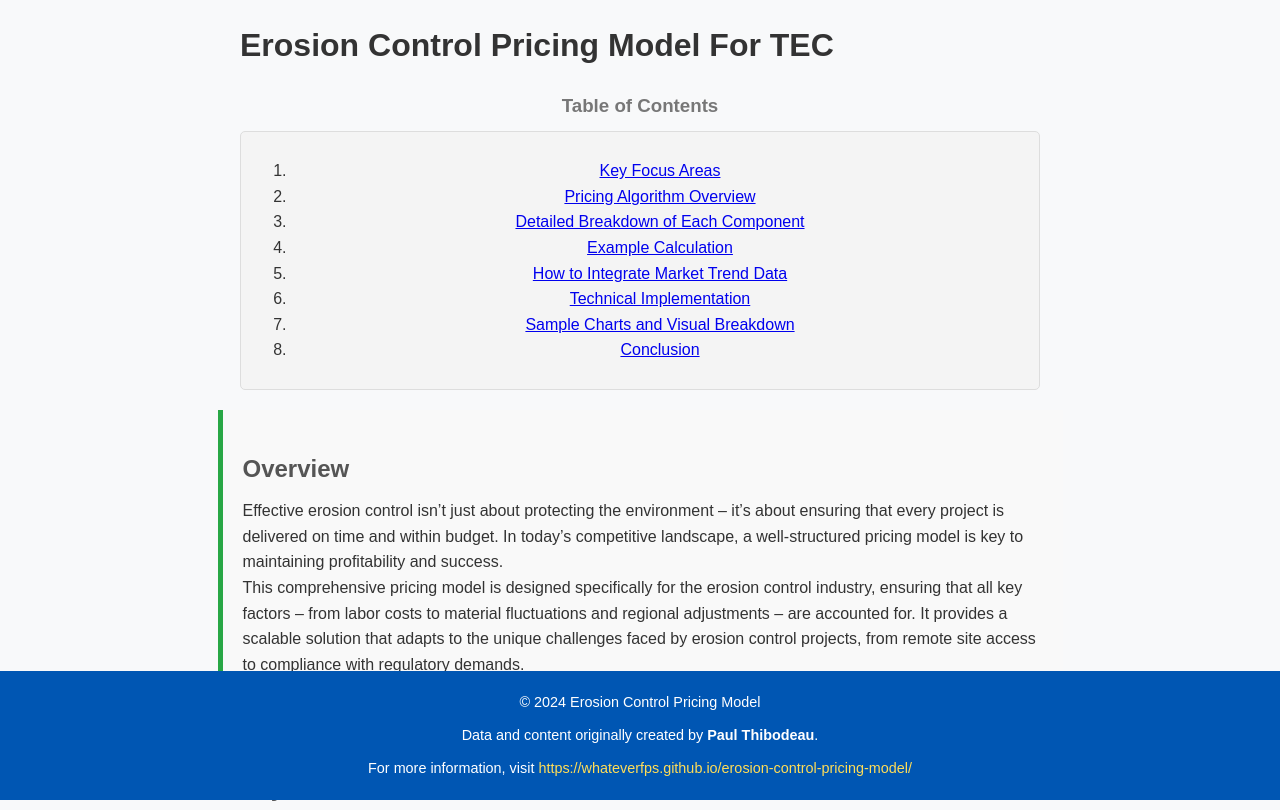
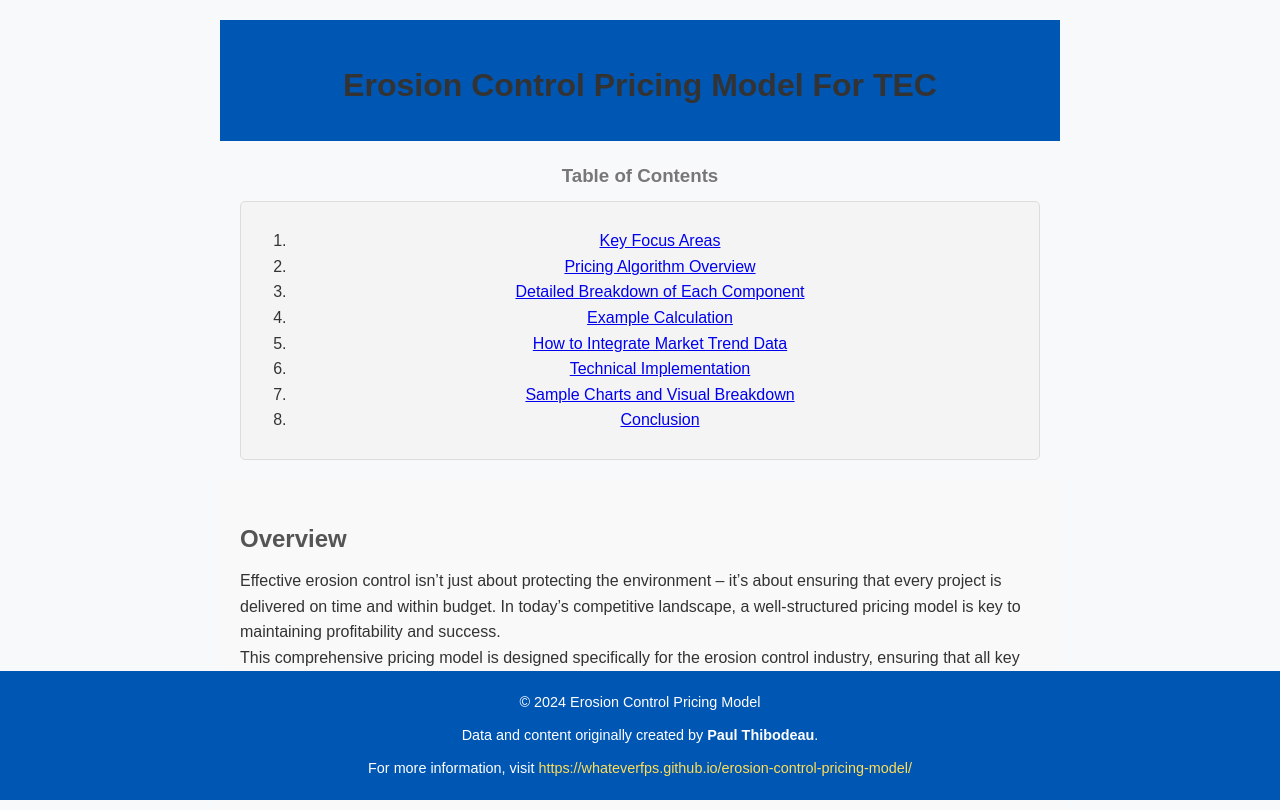
Before and after one commit to whateverfps/erosion3, a plain HTML site: page index.html in a window 1280 px wide. Shown: the top 810 px of the page. Drawn offline with Linux system fonts and the light colour scheme.

Commit message:
Update index.html

```diff
--- a/index.html
+++ b/index.html
@@ -1,4 +1,3 @@
-
 <!DOCTYPE html>
 <html lang="en">
 <head>
@@ -46,6 +45,14 @@
             margin: 20px auto;
             padding: 0 20px;
             max-width: 800px;
+        }
+
+        /* Header Styling */
+        header.content {
+            background-color: #0056b3; /* Blue background */
+            color: white; /* White text */
+            padding: 20px;
+            text-align: center;
         }
 
         /* Table of Contents Dropdown */
@@ -112,14 +119,15 @@
             </ol>
         </div>
     </section>
-  </section>
 
- <section class="content" style="background-color: #f9f9f9; padding: 20px; border-left: 5px solid #28a745; margin-bottom: 20px;">
-    <h2>Overview</h2>
-    <p>Effective erosion control isn’t just about protecting the environment – it’s about ensuring that every project is delivered on time and within budget. In today’s competitive landscape, a well-structured pricing model is key to maintaining profitability and success.</p>
-    <p>This comprehensive pricing model is designed specifically for the erosion control industry, ensuring that all key factors – from labor costs to material fluctuations and regional adjustments – are accounted for. It provides a scalable solution that adapts to the unique challenges faced by erosion control projects, from remote site access to compliance with regulatory demands.</p>
-    <p>This document outlines the core components of the erosion control pricing model, providing a detailed breakdown of each cost element, as well as strategies for integrating real-time market data.</p>
-</section>
+    <section class="content" style="background-color: #f9f9f9; padding: 20px; margin-bottom: 20px;">
+        <h2>Overview</h2>
+        <p>Effective erosion control isn’t just about protecting the environment – it’s about ensuring that every project is delivered on time and within budget. In today’s competitive landscape, a well-structured pricing model is key to maintaining profitability and success.</p>
+        <p>This comprehensive pricing model is designed specifically for the erosion control industry, ensuring that all key factors – from labor costs to material fluctuations and regional adjustments – are accounted for. It provides a scalable solution that adapts to the unique challenges faced by erosion control projects, from remote site access to compliance with regulatory demands.</p>
+        <p>This document outlines the core components of the erosion control pricing model, providing a detailed breakdown of each cost element, as well as strategies for integrating real-time market data.</p>
+    </section>
+</body>
+</html>
 
 <section class="content">
     <h2>Key Focus Areas</h2>
```
